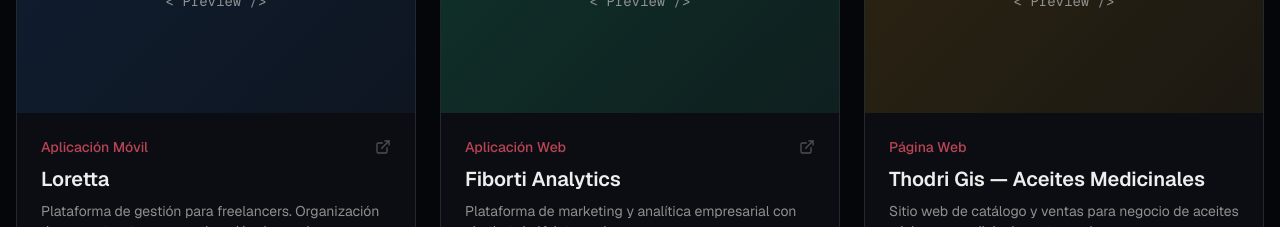
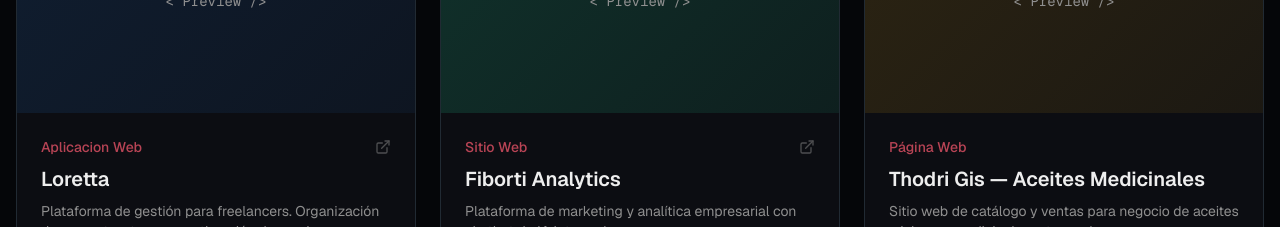
Before and after one commit to srbgamer771/web-code-website, a Next.js app: page / in a window 1280 px wide. Shown: the part 2680-2907 px from the top of the page. Built offline with nearby package versions, Linux system fonts and the light colour scheme.

Commit message:
modificacion description loretta

```diff
--- a/components/projects.tsx
+++ b/components/projects.tsx
@@ -3,7 +3,7 @@ import { ExternalLink } from "lucide-react"
 const projects = [
   {
     title: "Loretta",
-    category: "Aplicación Móvil",
+    category: "Aplicacion Web",
     description: "Plataforma de gestión para freelancers. Organización de proyectos, tareas y estimación de precios.",
     tags: ["Flutter", "Dart", "Firebase", "REST APIs", "MVVM", "SOLID"],
     color: "#1B4F8A",
@@ -11,7 +11,7 @@ const projects = [
   },
   {
     title: "Fiborti Analytics",
-    category: "Aplicación Web",
+    category: "Sitio Web",
     description: "Plataforma de marketing y analítica empresarial con chatbot de IA integrado.",
     tags: ["Flutter Web", "Firebase", "IA"],
     color: "#1D9E75",
```
